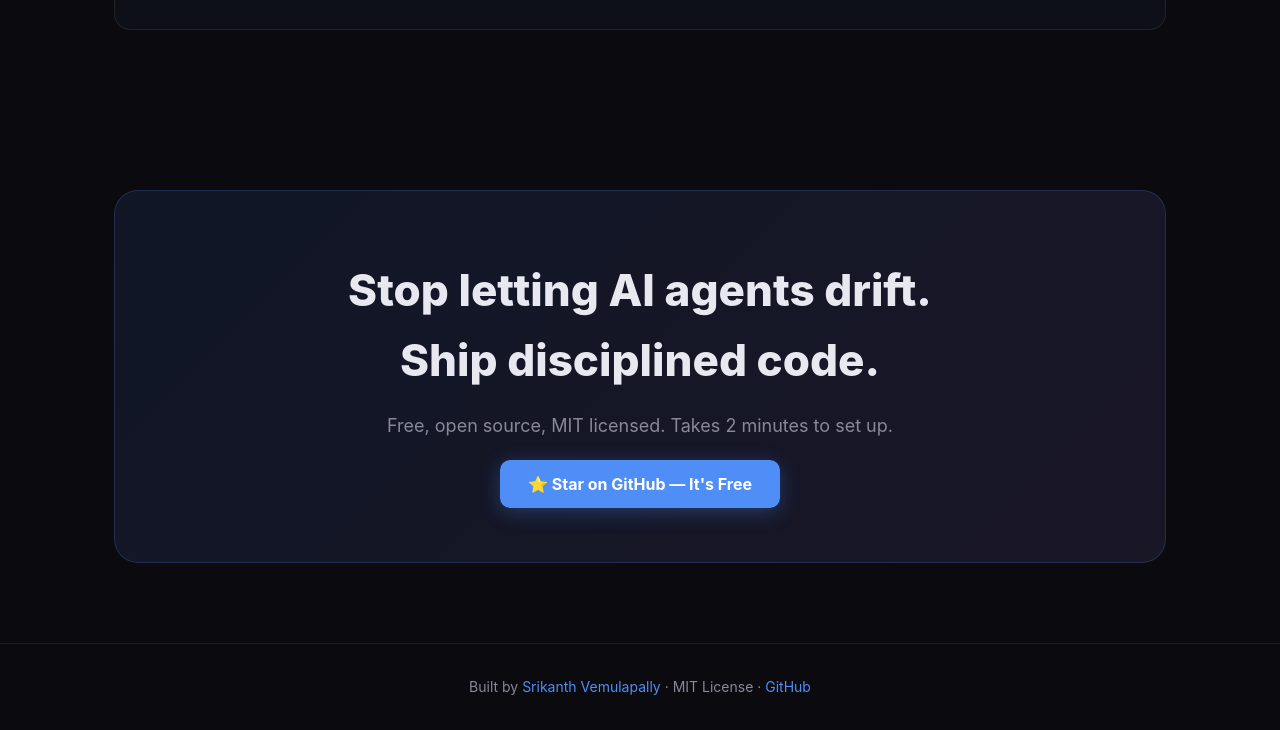
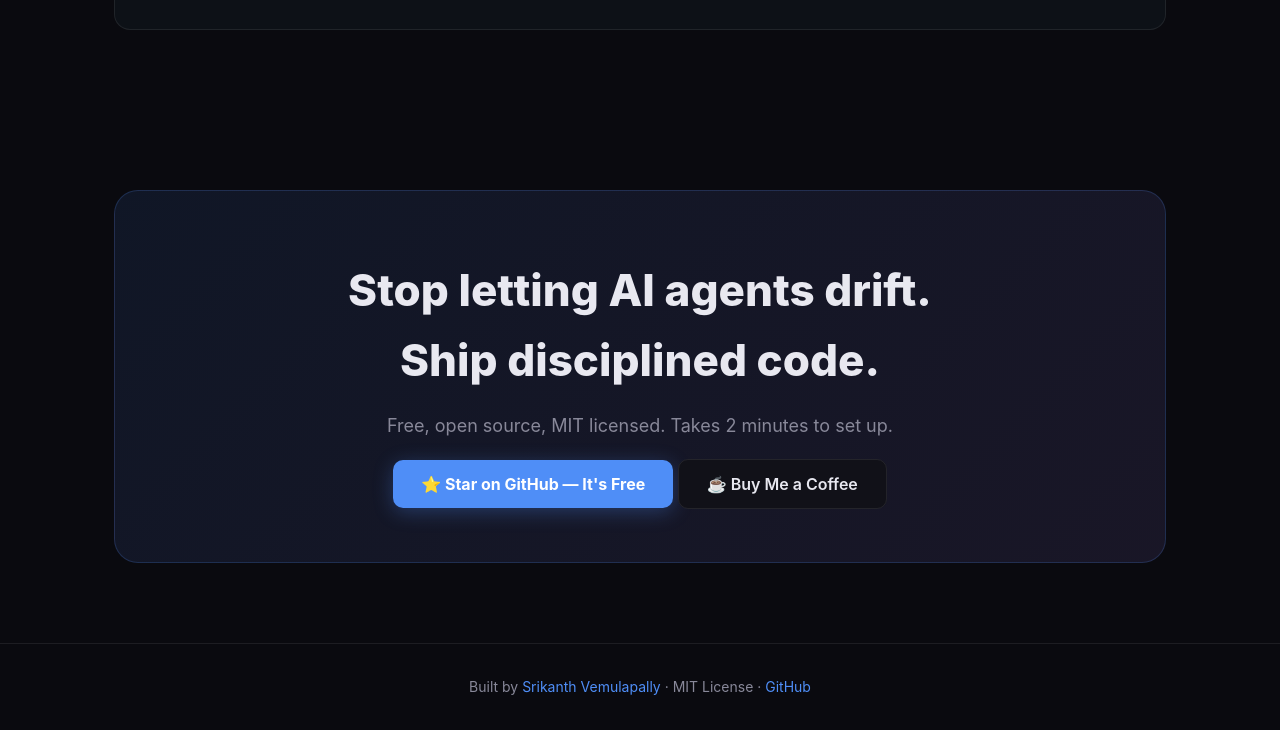
Before and after one commit to SrikanthVemulapally/ai-native-boilerplate, a website: page docs/gh-pages/index.html in a window 1280 px wide. Shown: the part 4665-5395 px from the top of the page. Drawn offline with Linux system fonts and the light colour scheme.

Commit message:
Add Buy Me a Coffee donate button — README badge, landing page CTA, FUNDING.yml

```diff
--- a/docs/gh-pages/index.html
+++ b/docs/gh-pages/index.html
@@ -340,6 +340,7 @@
     <h2>Stop letting AI agents drift.<br/>Ship disciplined code.</h2>
     <p>Free, open source, MIT licensed. Takes 2 minutes to set up.</p>
     <a href="https://github.com/SrikanthVemulapally/ai-native-boilerplate" class="btn-primary" target="_blank">⭐ Star on GitHub — It's Free</a>
+    <a href="https://buymeacoffee.com/srikanthve3" class="btn-secondary" target="_blank" rel="noopener">☕ Buy Me a Coffee</a>
   </div>
 </section>
 
```
Also changed, not shown: .github/FUNDING.yml, README.md.
